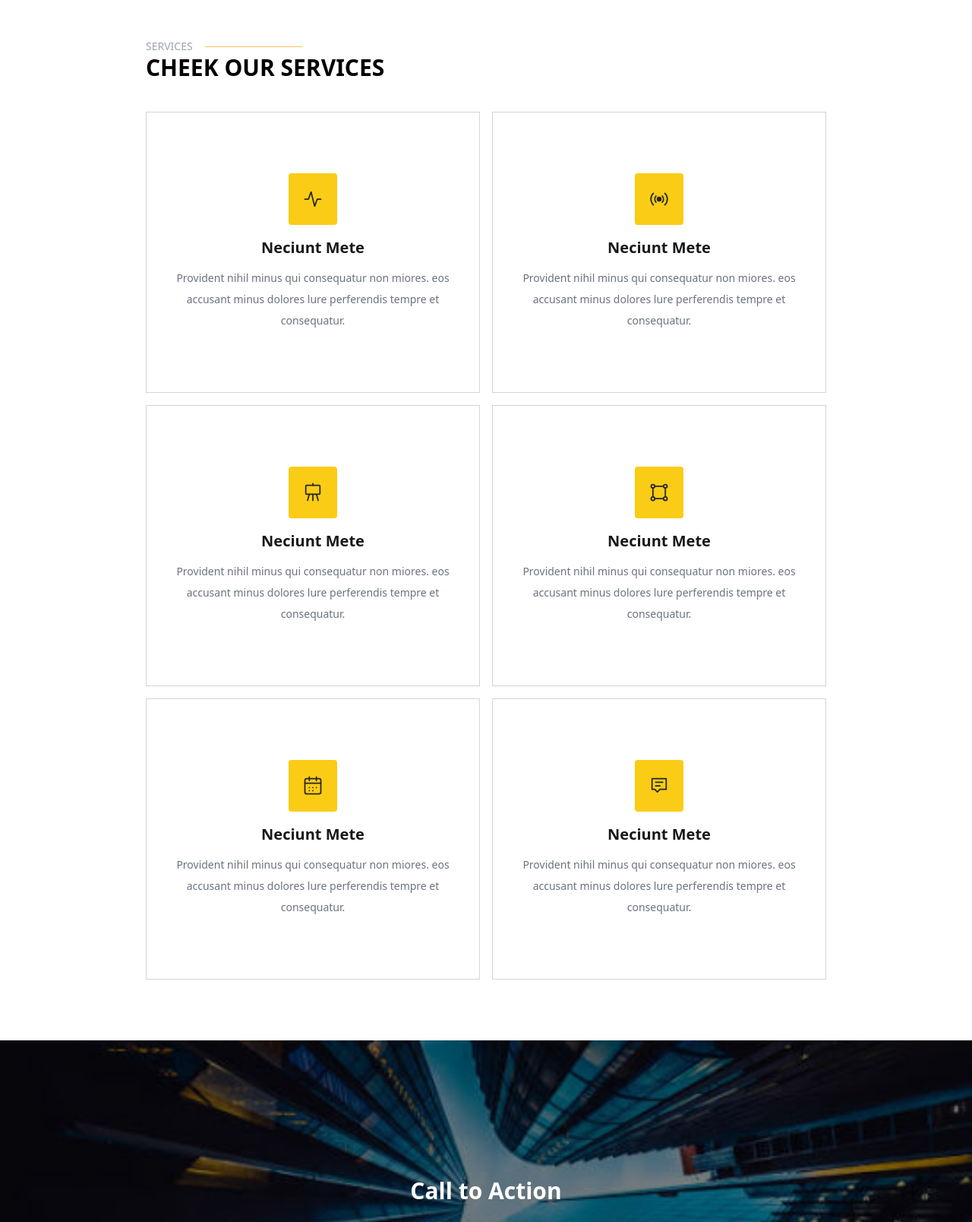
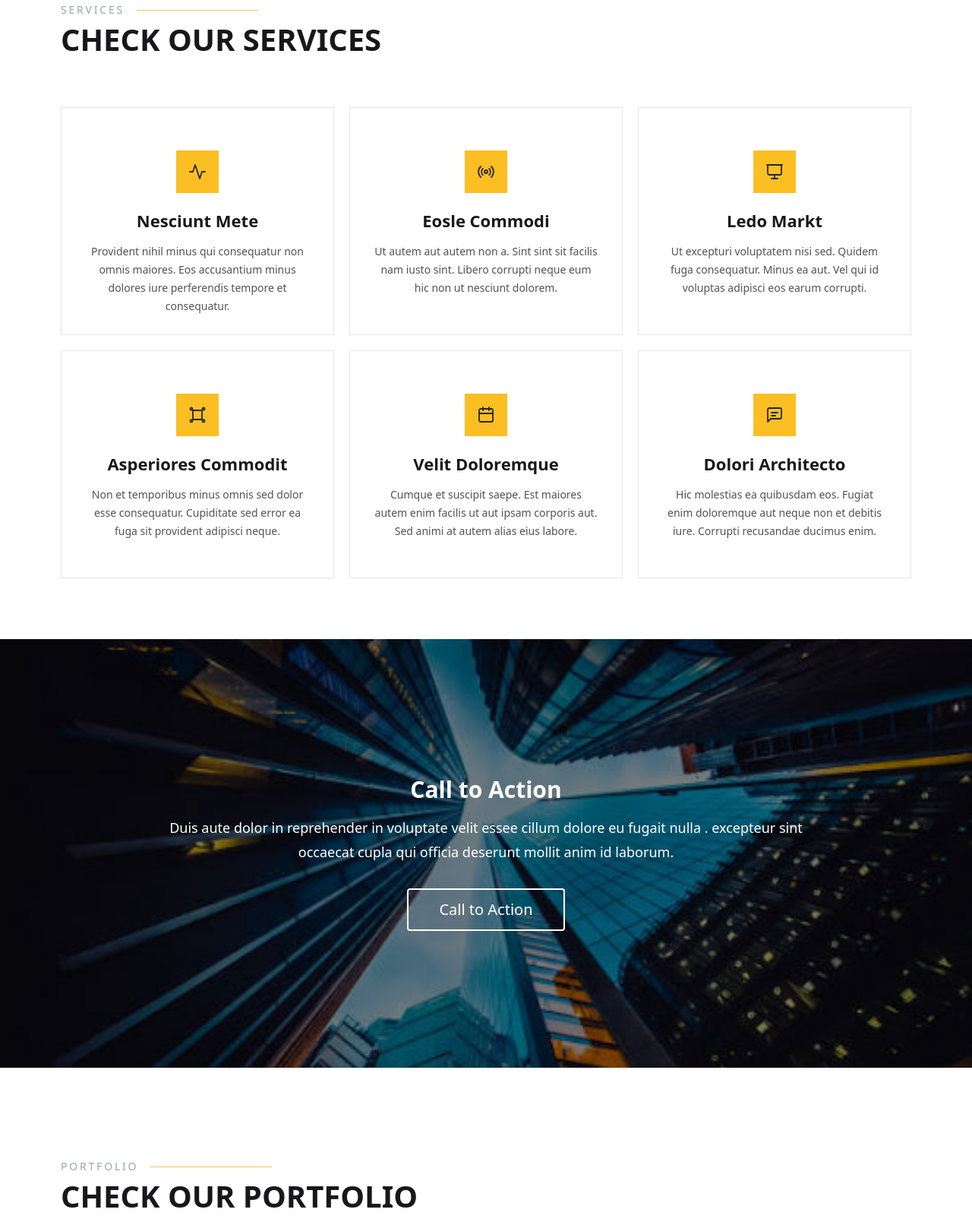
Before and after one commit to Halima-zour/projet_git1, a website: page index.html in a window 1280 px wide. Shown: the part 2312-3920 px from the top of the page at 76% size. Drawn offline with nearby package versions, Linux system fonts and the light colour scheme.

Commit message:
update services, portfolio and about sections

```diff
--- a/index.html
+++ b/index.html
@@ -323,117 +323,82 @@
                 </div>
         </section>
         <!-- abd lkabir -->
-        <section class="pt-32 pb-20">
+        <section  class="mx-auto max-w-[1120px] px-4 py-20 md:px-0">
 
+  <p class="flex items-center gap-4 text-sm tracking-[0.2em] text-gray-400">
+    SERVICES
+    <span class="h-px w-40 bg-[#f6c35a]"></span>
+  </p>
+  <h2 class="mt-1 text-[40px] font-bold uppercase leading-tight">Check our services</h2>
 
-            <div class="grid place-items-center px-4 ">
+  <div class="mt-16 grid grid-cols-1 gap-5 sm:grid-cols-2 lg:grid-cols-3">
 
-                <div class="w-full max-w-4xl">
-
-                    <p class=" flex items-center gap-4 text-sm text-gray-400">SERVICES
-                        <span class="h-px w-32 bg-[#f6c35a]"></span>
-                    </p>
-
-                    <h2 class="text-3xl font-bold text-black mb-10">CHEEK OUR SERVICES</h2>
-
-                    <div class="grid grid-cols-1 sm:grid-cols-2 gap-4">
-
-                        <div class="border border-gray-300 px-5 py-20 text-center hover:shadow-lg">
-                            <div class="w-16 h-17 bg-yellow-400 mx-auto mb-4 rounded grid place-items-center text-2xl">
-                                <svg class="w-7 h-7 text-neutral-800" fill="none" stroke="currentColor"
-                                    stroke-width="1.5" stroke-linecap="round" stroke-linejoin="round"
-                                    viewBox="0 0 24 24">
-                                    <path d="M3 12h4l3-8 4 16 3-8h4" />
-                                </svg>
+    <div class="flex min-h-[300px] flex-col items-center border border-neutral-200 px-8 pt-14 text-center">
+      <div class="flex h-14 w-14 items-center justify-center bg-amber-400">
+        <svg class="h-6 w-6 text-neutral-800" viewBox="0 0 24 24" fill="none" stroke="currentColor" stroke-width="1.8" stroke-linecap="round" stroke-linejoin="round"><path d="M22 12h-4l-3 9L9 3l-3 9H2"/></svg>
       </div>
-                            <h3 class="text-xl  font-semibold mb-3">Neciunt Mete</h3>
-                            <p class="text-sm leading-7 text-gray-500">Provident nihil minus qui consequatur non miores.
-                                eos accusant minus dolores lure perferendis tempre et consequatur.</p>
+      <h3 class="mt-5 text-[22px] font-bold">Nesciunt Mete</h3>
+      <p class="mt-3 text-sm leading-6 text-neutral-600">Provident nihil minus qui consequatur non omnis maiores. Eos accusantium minus dolores iure perferendis tempore et consequatur.</p>
     </div>
 
-                        <div class="border border-gray-300 px-5 py-20 text-center hover:shadow-lg">
-                            <div class="w-16 h-17 bg-yellow-400 mx-auto mb-4 rounded grid place-items-center text-2xl">
-                                <svg class="w-7 h-7 text-neutral-800" fill="none" stroke="currentColor"
-                                    stroke-width="1.5" stroke-linecap="round" stroke-linejoin="round"
-                                    viewBox="0 0 24 24">
-                                    <circle cx="12" cy="12" r="2" fill="currentColor" />
-                                    <path
-                                        d="M8.5 8.5a5 5 0 0 0 0 7M15.5 8.5a5 5 0 0 1 0 7M5.5 5.5a9 9 0 0 0 0 13M18.5 5.5a9 9 0 0 1 0 13" />
-                                </svg>
+    <div class="flex min-h-[300px] flex-col items-center border border-neutral-200 px-8 pt-14 text-center">
+      <div class="flex h-14 w-14 items-center justify-center bg-amber-400">
+        <svg class="h-6 w-6 text-neutral-800" viewBox="0 0 24 24" fill="none" stroke="currentColor" stroke-width="1.8" stroke-linecap="round" stroke-linejoin="round"><circle cx="12" cy="12" r="2"/><path d="M16.2 7.8a6 6 0 0 1 0 8.4M7.8 16.2a6 6 0 0 1 0-8.4M19 5a10 10 0 0 1 0 14M5 19A10 10 0 0 1 5 5"/></svg>
       </div>
-                            <h3 class="text-xl  font-semibold mb-3">Neciunt Mete</h3>
-                            <p class="text-sm leading-7 text-gray-500">Provident nihil minus qui consequatur non miores.
-                                eos accusant minus dolores lure perferendis tempre et consequatur.</p>
+      <h3 class="mt-5 text-[22px] font-bold">Eosle Commodi</h3>
+      <p class="mt-3 text-sm leading-6 text-neutral-600">Ut autem aut autem non a. Sint sint sit facilis nam iusto sint. Libero corrupti neque eum hic non ut nesciunt dolorem.</p>
     </div>
 
-
-                        <div class="border border-gray-300 px-5 py-20 text-center hover:shadow-lg">
-                            <div class="w-16 h-17 bg-yellow-400 mx-auto mb-4 rounded grid place-items-center text-2xl">
-                                <svg class="w-7 h-7 text-neutral-800" fill="none" stroke="currentColor"
-                                    stroke-width="1.5" stroke-linecap="round" stroke-linejoin="round"
-                                    viewBox="0 0 24 24">
-                                    <rect x="4" y="4" width="16" height="10" rx="1" />
-                                    <path d="M12 4V2M8 14l-2 7M16 14l2 7M12 14v7" />
-                                </svg>
+    <div class="flex min-h-[300px] flex-col items-center border border-neutral-200 px-8 pt-14 text-center">
+      <div class="flex h-14 w-14 items-center justify-center bg-amber-400">
+        <svg class="h-6 w-6 text-neutral-800" viewBox="0 0 24 24" fill="none" stroke="currentColor" stroke-width="1.8" stroke-linecap="round" stroke-linejoin="round"><path d="M2 3h20M21 3v11a2 2 0 0 1-2 2H5a2 2 0 0 1-2-2V3M12 16v5M8 21h8"/></svg>
       </div>
-                            <h3 class="text-xl  font-semibold mb-3">Neciunt Mete</h3>
-                            <p class="text-sm leading-7 text-gray-500">Provident nihil minus qui consequatur non miores.
-                                eos accusant minus dolores lure perferendis tempre et consequatur.</p>
+      <h3 class="mt-5 text-[22px] font-bold">Ledo Markt</h3>
+      <p class="mt-3 text-sm leading-6 text-neutral-600">Ut excepturi voluptatem nisi sed. Quidem fuga consequatur. Minus ea aut. Vel qui id voluptas adipisci eos earum corrupti.</p>
     </div>
 
-                        <div class="border border-gray-300 px-5 py-20 text-center hover:shadow-lg">
-                            <div class="w-16 h-17 bg-yellow-400 mx-auto mb-4 rounded grid place-items-center text-2xl">
-                                <svg class="w-7 h-7 text-neutral-800" fill="none" stroke="currentColor"
-                                    stroke-width="1.5" stroke-linecap="round" stroke-linejoin="round"
-                                    viewBox="0 0 24 24">
-                                    <rect x="5" y="5" width="14" height="14" />
-                                    <circle cx="5" cy="5" r="2" fill="#f6c35a" />
-                                    <circle cx="19" cy="5" r="2" fill="#f6c35a" />
-                                    <circle cx="5" cy="19" r="2" fill="#f6c35a" />
-                                    <circle cx="19" cy="19" r="2" fill="#f6c35a" />
-                                </svg>
+    <div class="flex min-h-[300px] flex-col items-center border border-neutral-200 px-8 pt-14 text-center">
+      <div class="flex h-14 w-14 items-center justify-center bg-amber-400">
+        <svg class="h-6 w-6 text-neutral-800" viewBox="0 0 24 24" fill="none" stroke="currentColor" stroke-width="1.8" stroke-linecap="round" stroke-linejoin="round"><rect x="6" y="6" width="12" height="12"/><circle cx="4" cy="4" r="1.5"/><circle cx="20" cy="4" r="1.5"/><circle cx="4" cy="20" r="1.5"/><circle cx="20" cy="20" r="1.5"/></svg>
       </div>
-                            <h3 class="text-xl  font-semibold mb-3">Neciunt Mete</h3>
-                            <p class="text-sm leading-7 text-gray-500">Provident nihil minus qui consequatur non miores.
-                                eos accusant minus dolores lure perferendis tempre et consequatur.</p>
+      <h3 class="mt-5 text-[22px] font-bold">Asperiores Commodit</h3>
+      <p class="mt-3 text-sm leading-6 text-neutral-600">Non et temporibus minus omnis sed dolor esse consequatur. Cupiditate sed error ea fuga sit provident adipisci neque.</p>
     </div>
 
-                        <div class="border border-gray-300 px-5 py-20 text-center hover:shadow-lg">
-                            <div class="w-16 h-17 bg-yellow-400 mx-auto mb-4 rounded grid place-items-center text-2xl">
-                                <svg class="w-7 h-7 text-neutral-800" fill="none" stroke="currentColor"
-                                    stroke-width="1.5" stroke-linecap="round" stroke-linejoin="round"
-                                    viewBox="0 0 24 24">
-                                    <rect x="3" y="4" width="18" height="17" rx="2" />
-                                    <path
-                                        d="M3 9h18M8 2v4M16 2v4M8 14h.01M12 14h.01M16 14h.01M8 17.5h.01M12 17.5h.01" />
-                                </svg>
+    <div class="flex min-h-[300px] flex-col items-center border border-neutral-200 px-8 pt-14 text-center">
+      <div class="flex h-14 w-14 items-center justify-center bg-amber-400">
+        <svg class="h-6 w-6 text-neutral-800" viewBox="0 0 24 24" fill="none" stroke="currentColor" stroke-width="1.8" stroke-linecap="round" stroke-linejoin="round"><rect x="3" y="4" width="18" height="17" rx="2"/><path d="M16 2v4M8 2v4M3 10h18"/></svg>
       </div>
-                            <h3 class="text-xl  font-semibold mb-3">Neciunt Mete</h3>
-                            <p class="text-sm leading-7 text-gray-500">Provident nihil minus qui consequatur non miores.
-                                eos accusant minus dolores lure perferendis tempre et consequatur.</p>
+      <h3 class="mt-5 text-[22px] font-bold">Velit Doloremque</h3>
+      <p class="mt-3 text-sm leading-6 text-neutral-600">Cumque et suscipit saepe. Est maiores autem enim facilis ut aut ipsam corporis aut. Sed animi at autem alias eius labore.</p>
+    </div>
+<div class="flex min-h-[300px] flex-col items-center border border-neutral-200 px-8 pt-14 text-center">
+      <div class="flex h-14 w-14 items-center justify-center bg-amber-400">
+        <svg class="h-6 w-6 text-neutral-800" viewBox="0 0 24 24" fill="none" stroke="currentColor" stroke-width="1.8" stroke-linecap="round" stroke-linejoin="round"><path d="M21 15a2 2 0 0 1-2 2H7l-4 4V5a2 2 0 0 1 2-2h14a2 2 0 0 1 2 2zM8 9h8M8 13h5"/></svg>
+      </div>
+      <h3 class="mt-5 text-[22px] font-bold">Dolori Architecto</h3>
+      <p class="mt-3 text-sm leading-6 text-neutral-600">Hic molestias ea quibusdam eos. Fugiat enim doloremque aut neque non et debitis iure. Corrupti recusandae ducimus enim.</p>
     </div>
 
-
-                        <div class="border border-gray-300 px-5 py-20 text-center hover:shadow-lg">
-                            <div class="w-16 h-17 bg-yellow-400 mx-auto mb-4 rounded grid place-items-center text-2xl">
-                                <svg class="w-7 h-7 text-neutral-800" fill="none" stroke="currentColor"
-                                    stroke-width="1.5" stroke-linecap="round" stroke-linejoin="round"
-                                    viewBox="0 0 24 24">
-                                    <path d="M4 4h16v12h-7l-3 3-3-3H4z" />
-                                    <path d="M8 8h8M8 12h5" />
-                                </svg>
   </div>
-                            <h3 class="text-xl  font-semibold mb-3">Neciunt Mete</h3>
-                            <p class="text-sm leading-7 text-gray-500">Provident nihil minus qui consequatur non miores.
-                                eos accusant minus dolores lure perferendis tempre et consequatur.</p>
-                        </div>
+</section>
 
 
 
 
-                    </div>
-                </div>
-        </section>
+
+
+
+
+
+
+
+
+
+
+
+
+
         <section class="relative bg-fixed bg-cover bg-center mb-10  py-45 text-white flex justify-center items-center"
             style="background-image: url(./public/images/kabir.jpg) ;">
 
@@ -461,130 +426,108 @@
 
 
         </section>
-        <section class="mx-auto max-w-[860px] px-4 py-10">
-<div>
-<p class=" flex items-center  gap-4 text-sm text-gray-400">PORTFOLIO
-                        <span class="h-px w-32 bg-[#f6c35a]"></span>
+
+
+<section  class="mx-auto max-w-[1120px] px-4 py-20 md:px-0">
+
+  <p class="flex items-center gap-4 text-sm tracking-[0.2em] text-gray-400">
+    PORTFOLIO
+    <span class="h-px w-40 bg-[#f6c35a]"></span>
   </p>
-<h2 class="mt-1 text-3xl font-bold uppercase ">Check our portfolio</h2>
+  <h2 class="mt-1 text-[40px] font-bold uppercase leading-tight">Check our portfolio</h2>
 
   <div class="mt-16 flex justify-center gap-8 text-neutral-600">
-
     <button class="rounded bg-amber-400 px-6 py-3 text-white">All</button>
     <button class="px-2 py-3 hover:text-amber-400">App</button>
-<button  class="px-2 py-3 hover:text-amber-400">Card</button>
-<button  class="px-2 py-3 hover:text-amber-400">Web</button>
-</div>
-<div class="mt-8 flex items-start gap-6 md:gap-8">
-
-
-
-
-<div class="flex w-1/2 flex-col gap-6 md:gap-8 mt-5">
-<img src="./public/images/kabir-curology.jpg" alt="" class="w-full object-cover aspect-[418/424]">
-<img src="./public/images/kabir-sunglasses.jpg" alt=""  class="w-full object-cover aspect-[418/277]">
-<img src="./public/images/kabir-stool.jpg" alt=""  class="w-full object-cover aspect-[418/622]">
-<img src="./public/images/kabir-glass.jpg" alt="" class="w-full object-cover aspect-[418/278]">
-
-
+    <button class="px-2 py-3 hover:text-amber-400">Card</button>
+    <button class="px-2 py-3 hover:text-amber-400">Web</button>
   </div>
 
+  <div class="mt-10 flex items-start gap-3 md:gap-[22px]">
 
+    <div class="flex w-1/3 flex-col gap-3 md:gap-[22px]">
+      <img src="./public/images/kabir-curology.jpg" alt="" class="w-full object-cover aspect-[418/424]">
+      <img src="./public/images/kabir-stool.jpg" alt="" class="w-full object-cover aspect-[418/622]">
+    </div>
 
-<div class="flex w-1/2 flex-col gap-6 md:gap-8 ">
+    <div class="flex w-1/3 flex-col gap-3 md:gap-[22px]">
+      <img src="./public/images/kabir-honeycomb.jpg" alt="" class="w-full object-cover aspect-[418/280]">
+      <img src="./public/images/kabir-lamp.jpg" alt="" class="w-full object-cover aspect-[418/625]">
+      <img src="./public/images/kabir-watch.jpg" alt="" class="w-full object-cover aspect-[418/280]">
+    </div>
 
-<img src="./public/images/kabir-honeycomb.jpg " alt="" class="w-full object-cover aspect-[418/424]">
-<img src="./public/images/kabir-plant.jpg" alt=""  class="w-full object-cover aspect-[418/235]">
-<img src="./public/images/kabir-lamp.jpg" alt=""  class="w-full object-cover aspect-[418/625]">
+    <div class="flex w-1/3 flex-col gap-3 md:gap-[22px]">
+      <img src="./public/images/kabir-plant.jpg" alt="" class="w-full object-cover aspect-[418/235]">
+      <img src="./public/images/kabir-sunglasses.jpg" alt="" class="w-full object-cover aspect-[418/277]">
       <img src="./public/images/kabir-lens.jpg" alt="" class="w-full object-cover aspect-[418/271]">
-<img src="./public/images/kabir-watch.jpg " alt="" class="w-full object-cover aspect-[418/280]">
-
+      <img src="./public/images/kabir-glass.jpg" alt="" class="w-full object-cover aspect-[418/278]">
     </div>
 
   </div>
-
-</div>
-
 </section>
 
 
 
 
-        <section class="mx-auto max-w-[860px] px-4 py-10">
-<img src="./public/images/kabir-about.jpg" alt="" class="w-full object-cover">
+<section  class="mx-auto max-w-[1120px] px-4 py-20 md:px-0">
+  <div class="flex flex-col gap-10 md:flex-row md:items-center md:gap-[110px]">
 
-<h3 class="mt-8 text-3xl font-bold ">Voluptatem dignissimos provident quasi</h3>
+    <img src="./public/images/kabir-about.jpg" alt="" class="aspect-square w-full object-cover md:h-[460px] md:w-[460px] md:shrink-0">
 
-<p class="mt-4 text-lg leading-8 text-neutral-600"> Lorem ipsum dolor sit amet consectetur adipisicing elit. Reiciendis perferendis iure vitae voluptatibus fugit distinctio ea dignissimos unde,em enim!</p>
+    <div class="flex-1">
+      <h3 class="text-[28px] font-bold leading-tight">Voluptatem dignissimos provident quasi</h3>
 
-<div class="mt-8 flex flex-col gap-10">
+      <p class="mt-4 text-base leading-7 text-neutral-700">
+        Lorem ipsum dolor sit amet, consectetur adipiscing elit, sed do eiusmod tempor incididunt ut labore et dolore magna aliqua. Duis aute irure dolor in reprehenderit
+      </p>
 
+      <div class="mt-6 grid grid-cols-1 gap-x-8 gap-y-10 sm:grid-cols-2">
 
-
-
-
-
-
-
-
-
-
-
-
-
-
-
-
-<div class="flex items-start gap-5">
-      <svg class="h-14 w-14 shrink-0 text-amber-400" viewBox="0 0 24 24" fill="none" stroke="currentColor" stroke-width="1.5" stroke-linecap="round" stroke-linejoin="round">
+        <div class="flex items-start gap-4">
+          <svg class="h-10 w-10 shrink-0 text-amber-400" viewBox="0 0 24 24" fill="none" stroke="currentColor" stroke-width="1.5" stroke-linecap="round" stroke-linejoin="round">
             <circle cx="12" cy="12" r="10"/><path d="M8 14s1.5 2 4 2 4-2 4-2"/><path d="M9 9h.01M15 9h.01"/>
           </svg>
           <div>
-        <span class="block text-5xl font-bold leading-none">232</span>
-        <p class="mt-5 text-sm text-neutral-400"><strong class="text-neutral-500">Happy Clients</strong> consequuntur quae</p>
+            <span class="block text-[34px] font-bold leading-none">232</span>
+            <p class="mt-4 text-sm leading-5 text-neutral-400"><strong class="text-neutral-500">Happy Clients</strong> consequuntur quae</p>
           </div>
         </div>
 
-    <div class="flex items-start gap-5">
-      <svg class="h-14 w-14 shrink-0 text-amber-400" viewBox="0 0 24 24" fill="none" stroke="currentColor" stroke-width="1.5" stroke-linecap="round" stroke-linejoin="round">
+        <div class="flex items-start gap-4">
+          <svg class="h-10 w-10 shrink-0 text-amber-400" viewBox="0 0 24 24" fill="none" stroke="currentColor" stroke-width="1.5" stroke-linecap="round" stroke-linejoin="round">
             <rect x="5" y="2" width="15" height="20" rx="2"/><path d="M2 6h3M2 10h3M2 14h3M2 18h3M9 8h7M9 12h7M9 16h4"/>
           </svg>
           <div>
-        <span class="block text-5xl font-bold leading-none">521</span>
-        <p class="mt-5 text-sm text-neutral-400"><strong class="text-neutral-500">Projects</strong> adipisci atque cum quia aut</p>
+            <span class="block text-[34px] font-bold leading-none">521</span>
+            <p class="mt-4 text-sm leading-5 text-neutral-400"><strong class="text-neutral-500">Projects</strong> adipisci atque cum quia aut</p>
           </div>
         </div>
 
-    <div class="flex items-start gap-5">
-      <svg class="h-14 w-14 shrink-0 text-amber-400" viewBox="0 0 24 24" fill="none" stroke="currentColor" stroke-width="1.5" stroke-linecap="round" stroke-linejoin="round">
+        <div class="flex items-start gap-4">
+          <svg class="h-10 w-10 shrink-0 text-amber-400" viewBox="0 0 24 24" fill="none" stroke="currentColor" stroke-width="1.5" stroke-linecap="round" stroke-linejoin="round">
             <path d="M3 14v-2a9 9 0 0 1 18 0v2"/><path d="M21 15a2 2 0 0 1-2 2h-1v-5h1a2 2 0 0 1 2 2zM3 15a2 2 0 0 0 2 2h1v-5H5a2 2 0 0 0-2 2z"/><path d="M18 17v1a3 3 0 0 1-3 3h-2"/>
           </svg>
           <div>
-        <span class="block text-5xl font-bold leading-none">1453</span>
-        <p class="mt-5 text-sm text-neutral-400"><strong class="text-neutral-500">Hours Of Support</strong> aut commodi quaerat</p>
+            <span class="block text-[34px] font-bold leading-none">1453</span>
+            <p class="mt-4 text-sm leading-5 text-neutral-400"><strong class="text-neutral-500">Hours Of Support</strong> aut commodi quaerat</p>
           </div>
         </div>
 
-    <div class="flex items-start gap-5">
-      <svg class="h-14 w-14 shrink-0 text-amber-400" viewBox="0 0 24 24" fill="none" stroke="currentColor" stroke-width="1.5" stroke-linecap="round" stroke-linejoin="round">
+        <div class="flex items-start gap-4">
+          <svg class="h-10 w-10 shrink-0 text-amber-400" viewBox="0 0 24 24" fill="none" stroke="currentColor" stroke-width="1.5" stroke-linecap="round" stroke-linejoin="round">
             <circle cx="9" cy="7" r="3"/><circle cx="17" cy="9" r="2.5"/><path d="M2 20v-1a5 5 0 0 1 5-5h4a5 5 0 0 1 5 5v1zM17 14h1a4 4 0 0 1 4 4v2h-3"/>
           </svg>
           <div>
-        <span class="block text-5xl font-bold leading-none">32</span>
-        <p class="mt-5 text-sm text-neutral-400"><strong class="text-neutral-500">Hard Workers</strong> rerum asperiores dolor</p>
+            <span class="block text-[34px] font-bold leading-none">32</span>
+            <p class="mt-4 text-sm leading-5 text-neutral-400"><strong class="text-neutral-500">Hard Workers</strong> rerum asperiores dolor</p>
           </div>
         </div>
 
+      </div>
+    </div>
+  </div>
+</section>
 
-
-
-</div>
-
-
-
-
-
-        </section>
         <!-- halima-->
         <section>
             <div class="carousel w-full h-[60vh] "style=" background: url('./public/images/image.jpeg'); background-position: center; background-repeat: no-repeat; ">
```
Lines whose indentation alone changed are shown as unchanged.
